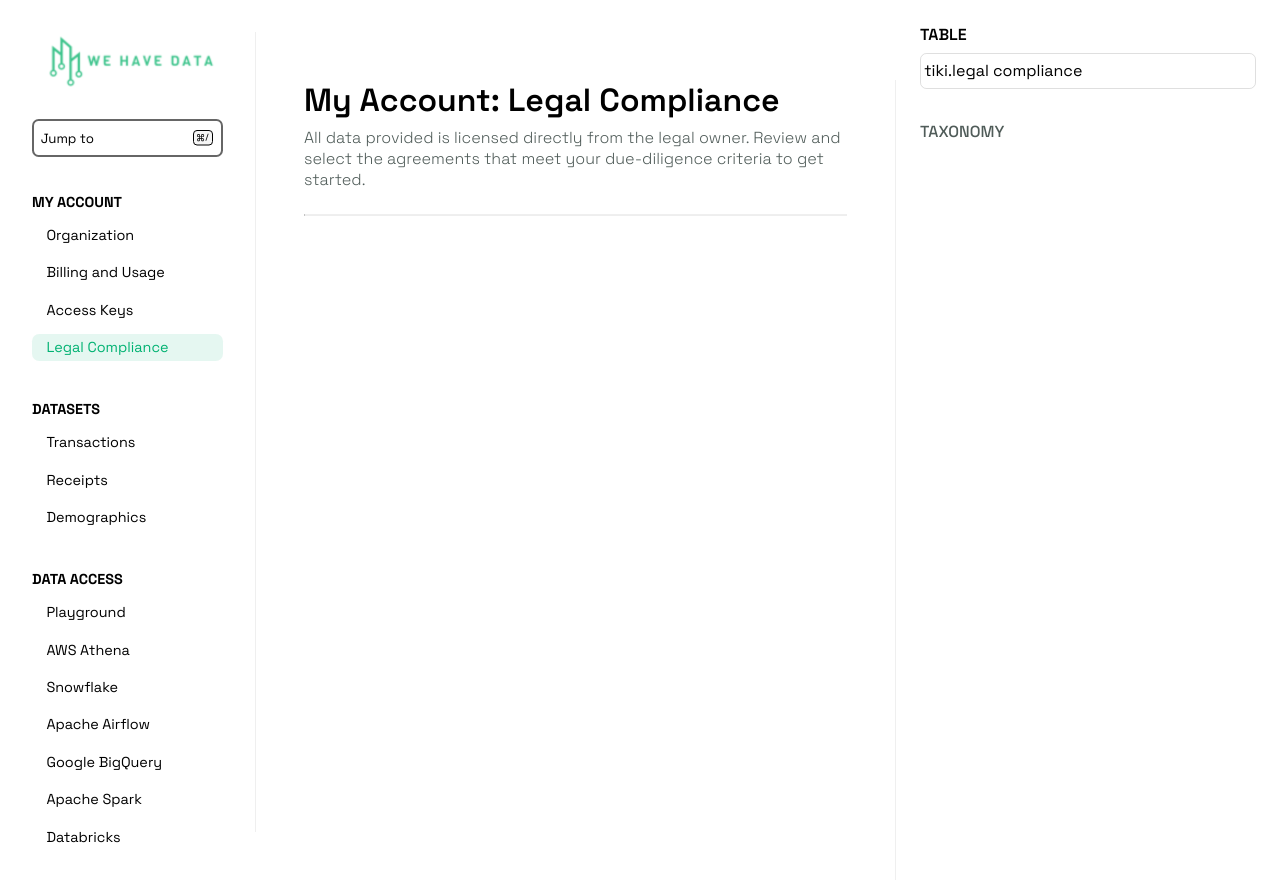
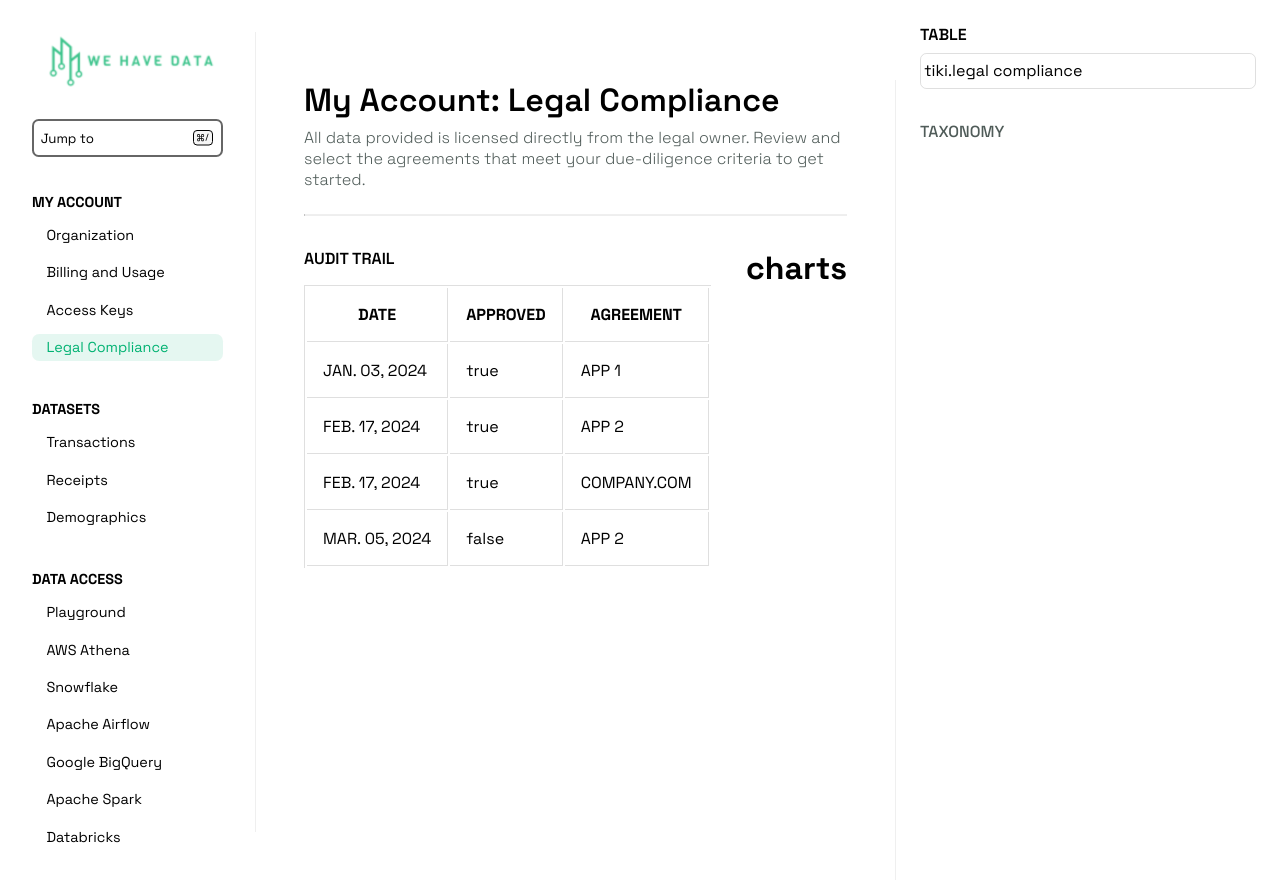
Before and after one commit to tiki/website-client-shop, a Vue app: page / in a window 1280 px wide. Both pictures are taken after a click on the item "Legal Compliance". Built offline with nearby package versions, Linux system fonts and the light colour scheme.

Commit message:
wip: audit trail component

```diff
--- /dev/null
+++ b/src/LegalCompliance/AuditTrail.vue
@@ -0,0 +1,53 @@
+<script setup lang="ts">
+import { PropType } from 'vue'
+import type TrailInfo from './types/TrailInfo'
+
+defineProps({
+  trailInfo: {
+    required: true,
+    type: Object as PropType<TrailInfo[]>
+  }
+})
+</script>
+
+<template>
+  <div>
+    <h1>AUDIT TRAIL</h1>
+    <table>
+      <thead>
+        <tr>
+          <th>DATE</th>
+          <th>APPROVED</th>
+          <th>AGREEMENT</th>
+        </tr>
+      </thead>
+      <tbody>
+        <tr v-for="info in trailInfo">
+          <td>{{ info.date }}</td>
+          <td>{{ info.approved }}</td>
+          <td>{{ info.agreement }}</td>
+        </tr>
+      </tbody>
+    </table>
+  </div>
+</template>
+
+<style scoped>
+h1 {
+  font-size: 1em;
+  margin-bottom: 1em;
+  color: var(--primary-text-color);
+  font-weight: 600;
+}
+
+td,
+th {
+  padding: 1em;
+  border-bottom: 1px solid #00000020;
+  border-right: 1px solid #00000020;
+}
+table {
+  border-top: 1px solid #00000020;
+  border-left: 1px solid #00000020;
+}
+</style>
--- /dev/null
+++ b/src/LegalCompliance/LegalComplianceContent.vue
@@ -0,0 +1,40 @@
+<script setup lang="ts">
+import AuditTrail from './AuditTrail.vue'
+
+const trailInfo = [
+  {
+    date: 'JAN. 03, 2024',
+    approved: true,
+    agreement: 'APP 1'
+  },
+  {
+    date: 'FEB. 17, 2024',
+    approved: true,
+    agreement: 'APP 2'
+  },
+  {
+    date: 'FEB. 17, 2024',
+    approved: true,
+    agreement: 'COMPANY.COM'
+  },
+  {
+    date: 'MAR. 05, 2024',
+    approved: false,
+    agreement: 'APP 2'
+  }
+]
+</script>
+
+<template>
+  <div class="legal-compliance-container">
+    <audit-trail :trailInfo="trailInfo" />
+    <h1>charts</h1>
+  </div>
+</template>
+
+<style scoped>
+.legal-compliance-container {
+  display: flex;
+  justify-content: space-between;
+}
+</style>
--- /dev/null
+++ b/src/LegalCompliance/types/TrailInfo.ts
@@ -0,0 +1,5 @@
+export default interface TrailInfo {
+  date: string
+  approved: boolean
+  agreement: string
+}
--- a/src/MainLayout/MainLayout.vue
+++ b/src/MainLayout/MainLayout.vue
@@ -5,6 +5,7 @@ import TableColumn from '../TableColumn/TableColumn.vue'
 import { computed, ref } from 'vue'
 import type { selectedRoute } from '../NavColumn/types/selectedRoute'
 import DatasetGrid from '../DatasetContent/DatasetGrid.vue'
+import LegalComplianceContainer from '../LegalCompliance/LegalComplianceContent.vue'
 
 import Router from '../router'
 
@@ -14,6 +15,10 @@ const navigationList = Router.getRoutes(datasetsRoutes)
 const route = ref<selectedRoute>(Router.getInitialRoute())
 
 const componentHandler = computed(() => {
+  switch (route.value.route) {
+    case 'Legal Compliance':
+      return LegalComplianceContainer
+  }
   return route.value.title === 'DATASETS' ? DatasetGrid : null
 })
 
```
